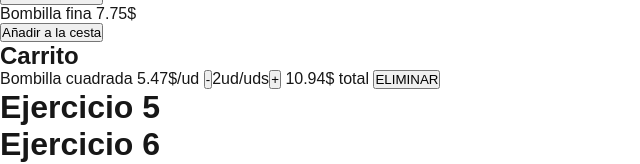
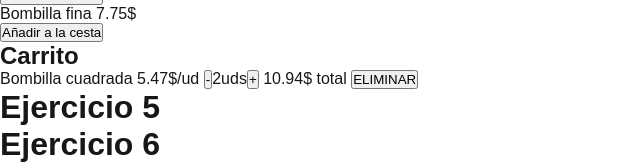
Before and after one commit to julia85310/b_usereducer, a Next.js app: page / in a window 1280 px wide. Shown: the part 397-561 px from the top of the page, without its empty margins (0-640 px from the left). Built offline with nearby package versions, Linux system fonts and the light colour scheme.

Commit message:
ahora si ej4 done

```diff
--- a/src/app/Cart.js
+++ b/src/app/Cart.js
@@ -85,7 +85,7 @@ export default function Cart(){
             <li key={product.id}>
                 <p>{product.name}{'    '}{product.price}$/ud{'    '}
                 <button onClick={() => dispatch({type:'handleRemove', productId:product.id})}>-</button>
-                    {product.quantity}ud/uds
+                    {product.quantity}{product.quantity == 1? 'ud':'uds'}
                 <button onClick={() => dispatch({type:'handleAdd', product:product})}>+</button>{'    '}
                     {product.price*product.quantity}$ total{'    '}
                 <button onClick={() => dispatch({type:'handleDelete', productId:product.id})}>ELIMINAR</button></p>
```
